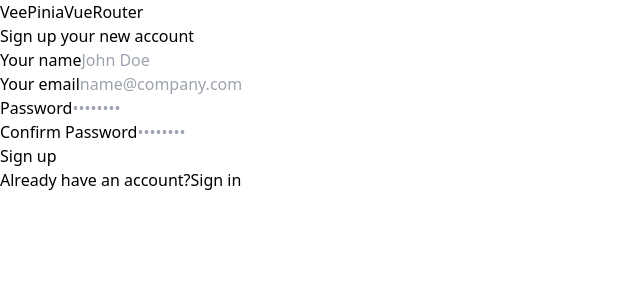
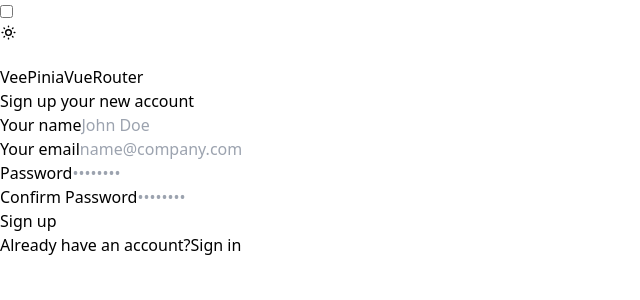
Before and after one commit to tgtanfj/vee-validation, a Vue app: page /sign-up in a window 1280 px wide. Shown: the top 300 px of the page, without its empty margins (0-640 px from the left). Built offline with nearby package versions, Linux system fonts and the light colour scheme.

Commit message:
update darkmode

```diff
--- a/router.js
+++ b/router.js
@@ -47,8 +47,6 @@ router.beforeEach((to, from, next) => {
   const userStore = useUserStore();
   const isAuthenticated = userStore.isAuthenticated;
 
-  console.log("isAuthenticated", isAuthenticated);
-
   if (
     to.matched.some((record) => record.meta.requiresAuth) &&
     !isAuthenticated
--- a/src/App.vue
+++ b/src/App.vue
@@ -1,8 +1,9 @@
 <template>
+  <div>
     <router-view />
+  </div>
 </template>
 
-<script setup>
-</script>
+<script setup></script>
 
 <style scoped></style>
--- /dev/null
+++ b/src/components/DarkMode.vue
@@ -0,0 +1,45 @@
+<script setup>
+import { useDarkModeStore } from "@/stores/darkModeStore";
+import { MoonStar, SunMedium } from "lucide-vue-next";
+
+const darkModeStore = useDarkModeStore();
+</script>
+
+<template>
+  <div  :class="darkModeStore.darkMode ? 'dark' : ''">
+    <div class="flex items-center justify-center">
+      <div class="relative inline-flex items-center cursor-pointer">
+        <input
+          type="checkbox"
+          id="darkModeToggle"
+          class="hidden"
+          v-model="darkModeStore.darkMode"
+        />
+        <div
+          class="flex items-center justify-between w-16 h-8 bg-gray-200 dark:bg-gray-700 rounded-full p-1 transition-all duration-300 ease-in-out"
+        >
+          <div
+            class="w-6 h-6 bg-white dark:bg-gray-300 rounded-full flex items-center justify-center shadow-md transform transition-transform duration-300 ease-in-out"
+            :class="{ 'translate-x-8': darkModeStore.darkMode }"
+          >
+            <SunMedium
+              class="text-yellow-400"
+              size="17"
+              v-if="darkModeStore.darkMode === false"
+            />
+            <MoonStar
+              class="text-[#284394]"
+              size="17"
+              v-if="darkModeStore.darkMode === true"
+            />
+          </div>
+          <button
+            @click="darkModeStore.toggleDarkMode"
+            class="absolute inset-0 w-full h-full opacity-0 cursor-pointer"
+          ></button>
+        </div>
+      </div>
+    </div>
+    <router-view />
+  </div>
+</template>
--- a/src/components/Home.vue
+++ b/src/components/Home.vue
@@ -1,5 +1,12 @@
 <template>
-  <div class="w-full h-screen">
+  <div
+    :class="{
+      dark: darkmode.darkMode,
+      '': darkmode.darkMode === false,
+      'bg-gray-900': darkmode.darkMode,
+    }"
+    class="w-full h-screen"
+  >
     <button
       @click="toggleSidebar"
       data-drawer-target="default-sidebar"
@@ -24,11 +31,15 @@
       </svg>
     </button>
 
-    <SideBar :sidebarOpen="sidebarOpen" :toggleSidebar="toggleSidebar" />
+    <SideBar
+      :darkmode="darkmode.darkMode"
+      :sidebarOpen="sidebarOpen"
+      :toggleSidebar="toggleSidebar"
+    />
 
     <div v-show="tabs.tab === 'updateUser'" class="p-4 sm:ml-64">
       <form
-        class="p-4 space-y-4 border-2 border-gray-200 border-dashed rounded-lg dark:border-gray-700"
+        class="dark:text-[#94a2b1] p-4 space-y-4 border-2 border-gray-200 border-dashed rounded-lg dark:border-gray-700"
       >
         <div class="grid grid-cols-1 sm:grid-cols-2 gap-4 sm:gap-10">
           <div class="flex flex-col gap-2">
@@ -37,7 +48,7 @@
               as="input"
               name="name"
               v-model="values.name"
-              class="p-2 border-2 border-gray-200 rounded-lg focus:outline-none"
+              class="p-2 border-2 border-gray-200 rounded-lg focus:outline-none dark:bg-transparent dark:border-gray-700"
               placeholder="User name"
               type="text"
               :disabled="isEditting"
@@ -50,7 +61,7 @@
               as="input"
               name="email"
               v-model="values.email"
-              class="p-2 border-2 border-gray-200 rounded-lg focus:outline-none cursor-not-allowed"
+              class="p-2 border-2 border-gray-200 rounded-lg focus:outline-none cursor-not-allowed dark:bg-transparent dark:border-gray-700"
               placeholder="User email"
               type="email"
               disabled="true"
@@ -65,7 +76,7 @@
               as="input"
               name="address"
               v-model="values.address"
-              class="p-2 border-2 border-gray-200 rounded-lg focus:outline-none"
+              class="p-2 border-2 border-gray-200 rounded-lg focus:outline-none dark:bg-transparent dark:border-gray-700"
               placeholder="User address"
               type="text"
               :disabled="isEditting"
@@ -78,7 +89,7 @@
               as="input"
               name="age"
               v-model="values.age"
-              class="p-2 border-2 border-gray-200 rounded-lg focus:outline-none"
+              class="p-2 border-2 border-gray-200 rounded-lg focus:outline-none dark:bg-transparent dark:border-gray-700"
               placeholder="User age"
               type="text"
               :disabled="isEditting"
@@ -93,7 +104,7 @@
               as="input"
               name="phone"
               v-model="values.phone"
-              class="p-2 border-2 border-gray-200 rounded-lg focus:outline-none"
+              class="p-2 border-2 border-gray-200 rounded-lg focus:outline-none dark:bg-transparent dark:border-gray-700"
               placeholder="User phone"
               type="text"
               :disabled="isEditting"
@@ -106,7 +117,7 @@
               as="input"
               name="job"
               v-model="values.job"
-              class="p-2 border-2 border-gray-200 rounded-lg focus:outline-none"
+              class="p-2 border-2 border-gray-200 rounded-lg focus:outline-none dark:bg-transparent dark:border-gray-700"
               placeholder="User job"
               type="text"
               :disabled="isEditting"
@@ -204,7 +215,9 @@
           Back
         </button>
 
-        <span class="mx-2">Page {{ currentPage }} / {{ totalPages }}</span>
+        <span class="mx-2 dark:text-[#94a2b1]"
+          >Page {{ currentPage }} / {{ totalPages }}</span
+        >
 
         <button
           class="px-4 py-2 ml-2 text-white rounded"
@@ -317,11 +330,13 @@ import SideBar from "./SideBar.vue";
 import { useSideBarStore } from "@/stores/sidebarStore";
 import Modal from "./Modal.vue";
 import { allUserSchema, updateSchema } from "@/schema";
+import { useDarkModeStore } from "@/stores/darkModeStore";
 
 const apiCall = import.meta.env.VITE_BACKEND_API;
 
 const userStore = useUserStore();
 const tabs = useSideBarStore();
+const darkmode = useDarkModeStore();
 
 const isOpen = ref(false);
 const sidebarOpen = ref(false);
--- a/src/components/SideBar.vue
+++ b/src/components/SideBar.vue
@@ -3,12 +3,13 @@ import { useSideBarStore } from "@/stores/sidebarStore";
 import { useUserStore } from "@/stores/userStore";
 import { LogOut } from "lucide-vue-next";
 import { useRouter } from "vue-router";
-import { CircleX } from 'lucide-vue-next';
+import { CircleX } from "lucide-vue-next";
+import DarkMode from "./DarkMode.vue";
 
 const router = useRouter();
 
 const tabs = useSideBarStore();
-const user = useUserStore()
+const user = useUserStore();
 
 const props = defineProps({
   sidebarOpen: {
@@ -18,6 +19,9 @@ const props = defineProps({
   toggleSidebar: {
     type: Function,
     require: true,
+  },
+  darkmode: {
+    type: Boolean,
   },
 });
 
@@ -29,7 +33,7 @@ const logOut = () => {
   localStorage.setItem("token", "");
   localStorage.setItem("refresh_token", "");
   router.push("/sign-in");
-  user.setIsAuth(false)
+  user.setIsAuth(false);
 };
 </script>
 
@@ -40,7 +44,10 @@ const logOut = () => {
     class="fixed top-0 left-0 z-40 w-64 h-screen transition-transform -translate-x-full sm:translate-x-0 shadow-xl"
     aria-label="Sidebar"
   >
-    <div class="h-full px-3 py-4 overflow-y-auto bg-gray-50 dark:bg-gray-800">
+    <div
+      :class="darkmode ? 'dark' : ''"
+      class="h-full px-3 py-4 overflow-y-auto bg-gray-50 dark:bg-gray-800 relative"
+    >
       <CircleX
         v-if="props.sidebarOpen"
         @click="props.toggleSidebar"
@@ -60,7 +67,7 @@ const logOut = () => {
           <div
             class="flex items-center p-2 text-gray-900 rounded-lg dark:text-white hover:bg-gray-100 dark:hover:bg-gray-700 group"
             :class="{
-              'bg-gray-200 hover:bg-gray-300 dark:hover:bg-gray-700':
+              'bg-gray-200 hover:bg-gray-300 dark:bg-gray-600 dark:hover:bg-gray-700':
                 tabs.tab === 'allUsers',
             }"
           >
@@ -72,7 +79,7 @@ const logOut = () => {
           <div
             class="flex items-center p-2 text-gray-900 rounded-lg dark:text-white hover:bg-gray-100 dark:hover:bg-gray-700 group"
             :class="{
-              'bg-gray-200 hover:bg-gray-300 dark:hover:bg-gray-700':
+              'bg-gray-200 hover:bg-gray-300 dark:bg-gray-600 dark:hover:bg-gray-700':
                 tabs.tab === 'updateUser',
             }"
           >
@@ -89,6 +96,9 @@ const logOut = () => {
           </p>
         </li>
       </ul>
+      <div class="fixed bottom-6 left-6">
+        <DarkMode />
+      </div>
     </div>
   </aside>
 </template>
--- a/src/components/SignIn.vue
+++ b/src/components/SignIn.vue
@@ -1,14 +1,20 @@
 <template>
-  <section class="bg-green-vee dark:bg-gray-900">
+  <section
+    :class="darkmode.darkMode ? 'dark' : ''"
+    class="bg-green-vee dark:bg-gray-900"
+  >
     <div
       class="relative flex flex-col items-center justify-center px-6 py-8 mx-auto md:h-screen lg:py-0"
     >
       <div
-        class="absolute inset-0 z-10 h-full w-full bg-green-vee flex flex-col items-center justify-center bg-[radial-gradient(#e5e7eb_1px,transparent_1px)] [background-size:16px_16px]"
+        class="absolute inset-0 z-10 h-full w-full bg-green-vee dark:bg-black flex flex-col items-center justify-center dark:bg-[radial-gradient(#43464f_1px,transparent_1px)] bg-[radial-gradient(#e5e7eb_1px,transparent_1px)] [background-size:16px_16px]"
       >
+        <div class="fixed top-6 right-6">
+          <DarkMode />
+        </div>
         <a
           href="#"
-          class="flex items-center mb-6 text-4xl font-bold dark:text-green-vee text-white"
+          class="flex items-center mb-6 text-4xl font-bold text-white dark:text-white"
         >
           VeePiniaVueRouter
         </a>
@@ -105,9 +111,12 @@ import * as yup from "yup";
 import { useRouter } from "vue-router";
 import { useUserStore } from "@/stores/userStore";
 import axiosConfig from "@/config/axiosConfig";
+import DarkMode from "./DarkMode.vue";
+import { useDarkModeStore } from "@/stores/darkModeStore";
 
 const router = useRouter();
 const userStore = useUserStore();
+const darkmode = useDarkModeStore();
 
 const apiCall = import.meta.env.VITE_BACKEND_API;
 
@@ -164,7 +173,7 @@ const submitForm = handleSubmit(async (values) => {
     loading.value = false;
     router.push("/home");
     userStore.setUser(response.data.user);
-    userStore.setIsAuth(true)
+    userStore.setIsAuth(true);
   } catch (error) {
     console.error(
       "Error during sign in:",
--- a/src/components/SignUp.vue
+++ b/src/components/SignUp.vue
@@ -1,14 +1,20 @@
 <template>
-  <section class="bg-green-vee dark:bg-gray-900">
+  <section
+    :class="darkmode.darkMode ? 'dark' : ''"
+    class="bg-green-vee dark:bg-gray-900"
+  >
     <div
       class="flex flex-col items-center justify-center px-6 py-8 mx-auto md:h-screen lg:py-0"
     >
       <div
-        class="absolute inset-0 z-10 h-full w-full bg-green-vee flex flex-col items-center justify-center bg-[radial-gradient(#e5e7eb_1px,transparent_1px)] [background-size:16px_16px]"
+        class="absolute inset-0 z-10 h-full w-full bg-green-vee dark:bg-black flex flex-col items-center justify-center dark:bg-[radial-gradient(#43464f_1px,transparent_1px)] bg-[radial-gradient(#e5e7eb_1px,transparent_1px)] [background-size:16px_16px]"
       >
+        <div class="fixed top-6 right-6">
+          <DarkMode />
+        </div>
         <a
           href="#"
-          class="flex items-center mb-6 text-4xl font-bold dark:text-green-vee text-white"
+          class="flex items-center mb-6 text-4xl font-bold dark:text-white text-white"
         >
           VeePiniaVueRouter
         </a>
@@ -151,10 +157,13 @@ import * as yup from "yup";
 import zxcvbn from "zxcvbn";
 import { useRouter } from "vue-router";
 import axiosConfig from "@/config/axiosConfig";
+import DarkMode from "./DarkMode.vue";
+import { useDarkModeStore } from "@/stores/darkModeStore";
 
 const apiCall = import.meta.env.VITE_BACKEND_API;
 
 const router = useRouter();
+const darkmode = useDarkModeStore();
 
 const passwordStrength = ref(null);
 
--- /dev/null
+++ b/src/stores/darkModeStore.js
@@ -0,0 +1,13 @@
+import { defineStore } from "pinia";
+
+export const useDarkModeStore = defineStore("darkMode", {
+  state: () => ({
+    darkMode: localStorage.getItem("darkmode") || false,
+  }),
+  actions: {
+    toggleDarkMode() {
+      this.darkMode = !this.darkMode;
+      localStorage.setItem("darkmode", this.darkMode);
+    },
+  },
+});
```
